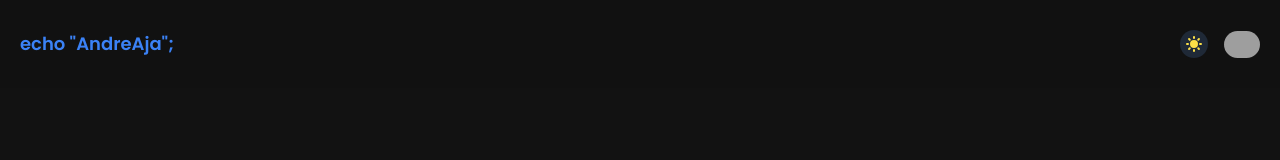
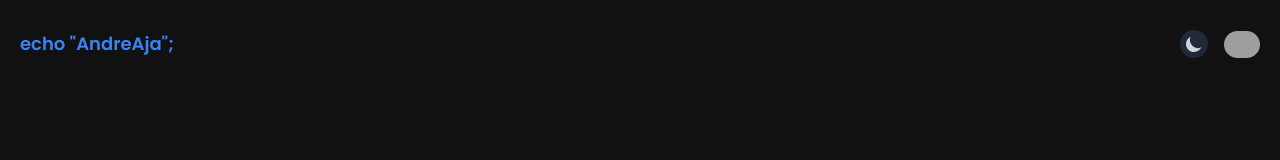
Before and after one commit to andremarthinusl/portfolio, a Vue app: page / in a window 1280 px wide. Shown: the top 160 px of the page. Built offline with nearby package versions, Linux system fonts and the light colour scheme; grey boxes are pictures that could not be loaded.

Commit message:
update light/dark mode

```diff
--- a/src/App.vue
+++ b/src/App.vue
@@ -6,7 +6,7 @@
         </button>
         <div class="flex items-center gap-4 md:order-2 fadein-bot">
             <button @click="toggleTheme" class="p-1 rounded-full" :class="isLightMode ? 'bg-gray-200' : 'bg-gray-800'">
-            <svg v-if="isLightMode" xmlns="http://www.w3.org/2000/svg" class="h-5 w-5 text-gray-800" viewBox="0 0 20 20" fill="currentColor">
+              <svg v-if="!isLightMode" xmlns="http://www.w3.org/2000/svg" class="h-5 w-5 text-gray-300" viewBox="0 0 20 20" fill="currentColor">
                 <path d="M17.293 13.293A8 8 0 016.707 2.707a8.001 8.001 0 1010.586 10.586z" />
               </svg>
               <svg v-else xmlns="http://www.w3.org/2000/svg" class="h-5 w-5 text-yellow-300" viewBox="0 0 20 20" fill="currentColor">
@@ -59,7 +59,7 @@ export default {  data() {
     }
   },
   mounted() {
-    // Check for saved theme preference or use default (dark mode)
+
     const savedTheme = localStorage.getItem('theme');
     if (savedTheme === 'light') {
       this.isLightMode = true;
@@ -81,7 +81,7 @@ export default {  data() {
     },
     toggleTheme() {
       this.isLightMode = !this.isLightMode;
-      // Save theme preference
+
       localStorage.setItem('theme', this.isLightMode ? 'light' : 'dark');
     }
   },
```
Lines whose indentation alone changed are shown as unchanged.
